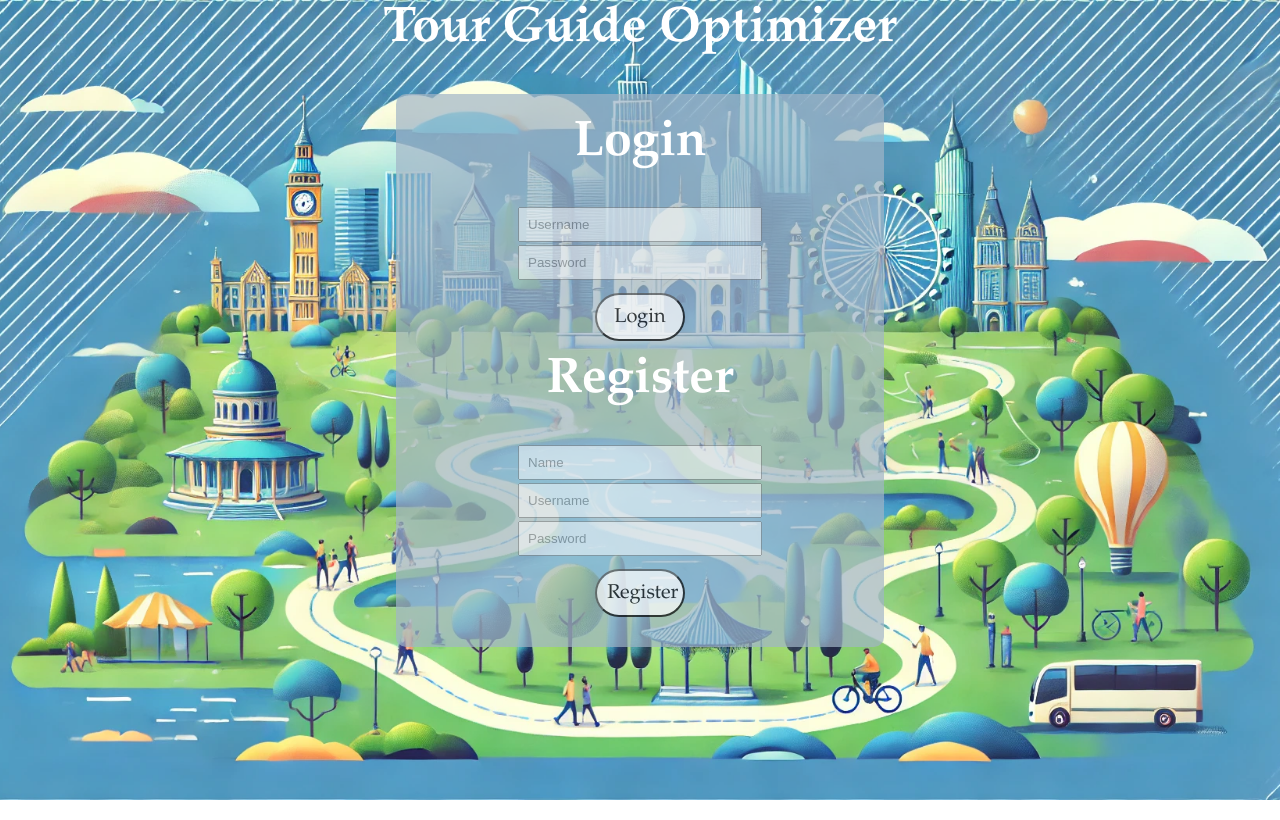
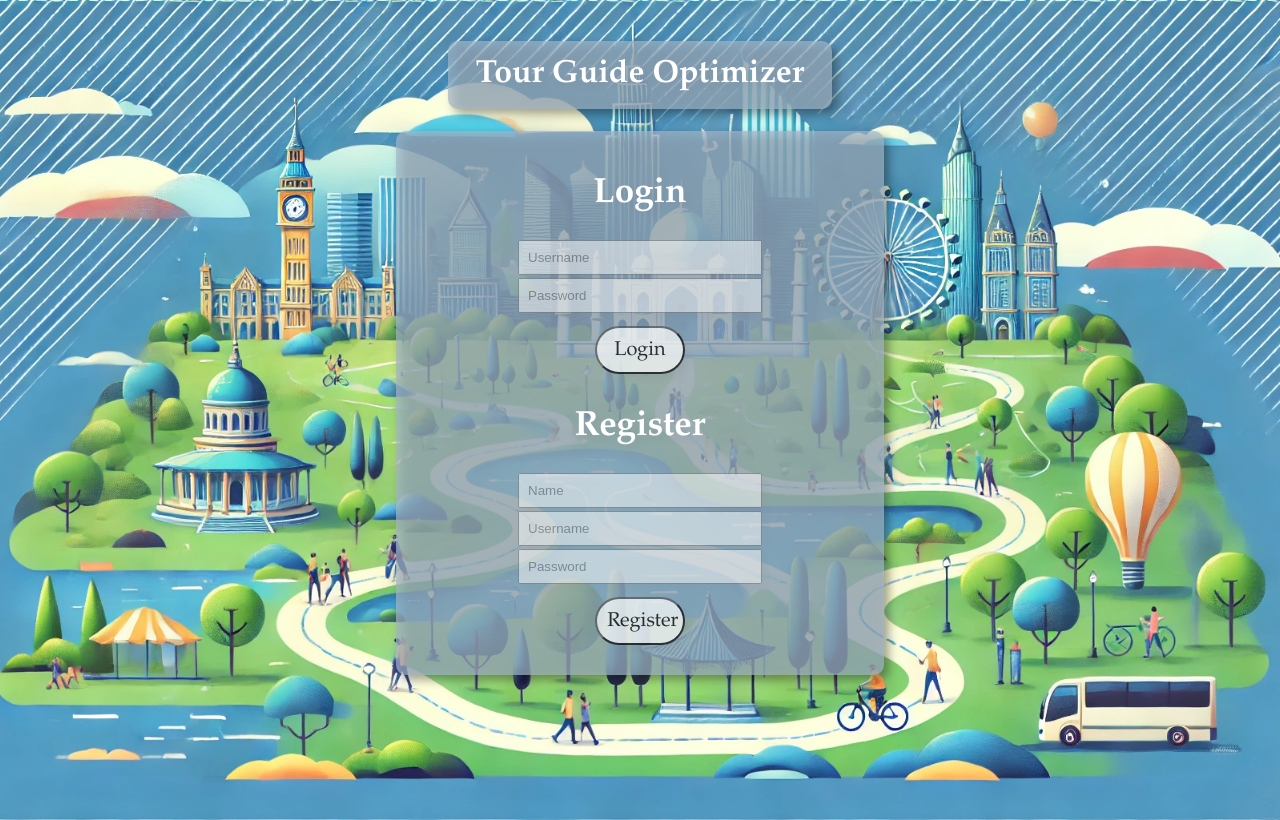
Before and after one commit to DylanVig/route-optimizer, a React (Create React App) app in the folder route_optimizer_frontend/: page / in a window 1280 px wide. Built offline with nearby package versions, Linux system fonts and the light colour scheme.

Commit message:
Added transition to intro page

```diff
--- a/route_optimizer_frontend/src/IntroPage/Intro.css
+++ b/route_optimizer_frontend/src/IntroPage/Intro.css
@@ -5,11 +5,17 @@
     background-repeat: no-repeat;
     height: 100vh;
     width: 100vw;
+    padding-top: 20px;
+}
+
+.introTitle {
+    width: 30%;
+    background-color: rgba(162, 181, 200, 0.7);
+    border-radius: 10px;
 
     h1 {
-        color: white;
-        font-size: 50px;
         font-family: 'Palatino';
-        margin-top: 0px;
+        padding: 15px;
+        color: rgb(255, 255, 255);
     }
 }
--- a/route_optimizer_frontend/src/IntroPage/Intro.js
+++ b/route_optimizer_frontend/src/IntroPage/Intro.js
@@ -1,13 +1,26 @@
 import Login from '../Login/Login.js'
 import './Intro.css'
+import { useState, useEffect } from 'react'
 
 export default function Intro({ handleLogin }) {
 
+    const [loaded, setLoaded] = useState(0);
+
+    useEffect(() => {
+        const timer = setTimeout(() => setLoaded(1), 100);
+        return () => clearTimeout(timer);
+    }, []);
 
     return (
         <div className="intro">
-            <center>
-                <h1>Tour Guide Optimizer</h1>
+            <center style={{
+            opacity: loaded,
+            transition: "opacity 800ms ease-in",
+            filter: "drop-shadow(5px 5px 5px rgba(0, 0, 0, 0.5)",
+          }}>
+                <div className="introTitle">
+                    <h1>Tour Guide Optimizer</h1>
+                </div>
                 <Login onLogin={handleLogin} />
             </center>
         </div>
```
